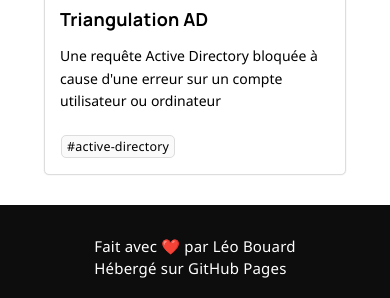
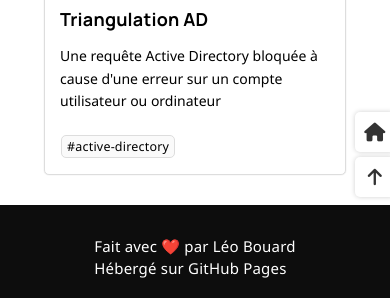
Before and after one commit to leobouard/leobouard.github.io, a Jekyll site: the page built from _posts/2024-01-01-script-en-kit.md, in a window 390 px wide. Shown: the part 698-996 px from the top of the page. Built offline with Jekyll 4.4.1, drawn with Linux system fonts in a browser that asks for light colours; nearby versions of some CDN libraries; some web fonts are replaced; our own code applies the rules of GitHub Pages for plain Markdown files.

Commit message:
Update posts.scss

```diff
--- a/assets/css/posts.scss
+++ b/assets/css/posts.scss
@@ -312,7 +312,7 @@ section.recommandation > span > img {
 
 @media screen and (max-width: 950px) {
 
-    side-buttons {
+    .side-buttons {
         margin-left: 0;
         margin-top: 0;
         bottom: 0;
```
